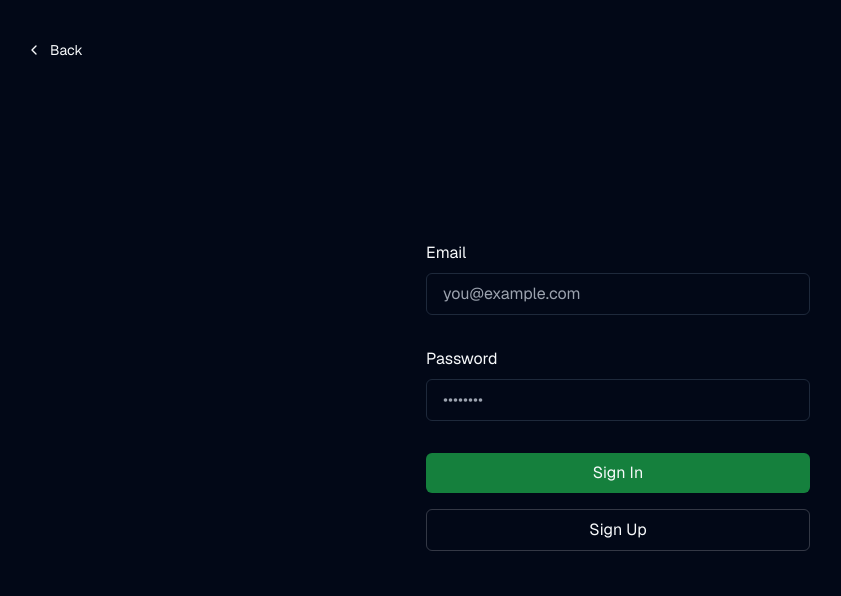
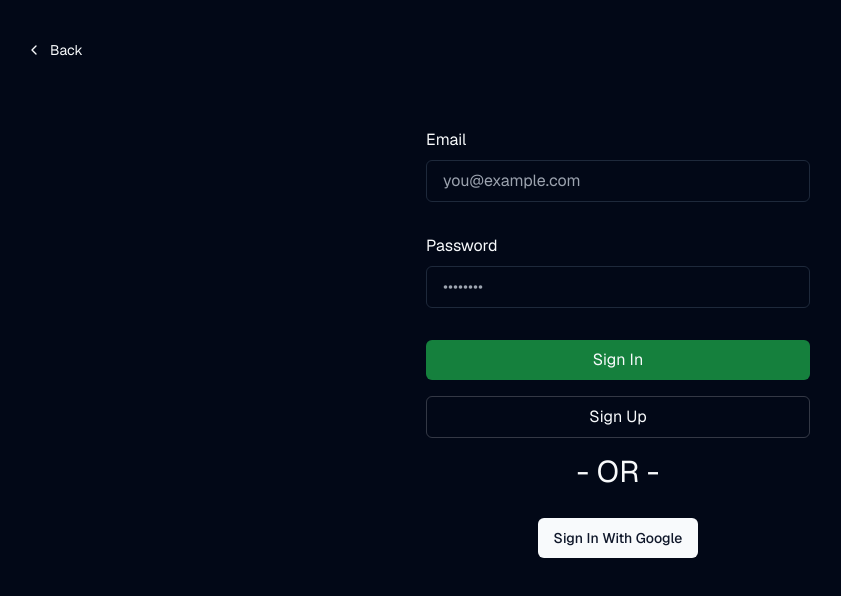
Before and after one commit to spiritanand/toursy, a Next.js app: page /login in a window 1280 px wide. Shown: the top 596 px of the page, without its empty margins (22-863 px from the left). Built offline with nearby package versions, Linux system fonts and the light colour scheme.

Commit message:
feat: google login

```diff
--- a/app/auth/callback/route.ts
+++ b/app/auth/callback/route.ts
@@ -1,19 +1,42 @@
-import { createClient } from "@/utils/supabase/server";
+import { cookies } from "next/headers";
 import { NextResponse } from "next/server";
+import { type CookieOptions, createServerClient } from "@supabase/ssr";
 
 export async function GET(request: Request) {
-  // The `/auth/callback` route is required for the server-side auth flow implemented
-  // by the SSR package. It exchanges an auth code for the user's session.
-  // https://supabase.com/docs/guides/auth/server-side/nextjs
-  const requestUrl = new URL(request.url);
-  const code = requestUrl.searchParams.get("code");
-  const origin = requestUrl.origin;
+  const { searchParams, origin } = new URL(request.url);
+  const code = searchParams.get("code");
+  // if "next" is in param, use it as the redirect URL
+  const next = searchParams.get("next") ?? "/profile";
 
   if (code) {
-    const supabase = createClient();
-    await supabase.auth.exchangeCodeForSession(code);
+    const cookieStore = cookies();
+    const supabase = createServerClient(
+      process.env.NEXT_PUBLIC_SUPABASE_URL!,
+      process.env.NEXT_PUBLIC_SUPABASE_ANON_KEY!,
+      {
+        cookies: {
+          get(name: string) {
+            return cookieStore.get(name)?.value;
+          },
+          set(name: string, value: string, options: CookieOptions) {
+            cookieStore.set({
+              name,
+              value,
+              ...options,
+            });
+          },
+          remove(name: string, options: CookieOptions) {
+            cookieStore.delete({ name, ...options });
+          },
+        },
+      },
+    );
+    const { error } = await supabase.auth.exchangeCodeForSession(code);
+    if (!error) {
+      return NextResponse.redirect(`${origin}${next}`);
+    }
   }
 
-  // URL to redirect to after sign up process completes
-  return NextResponse.redirect(`${origin}/protected`);
+  // return the user to an error page with instructions
+  return NextResponse.redirect(`${origin}/auth/auth-code-error`);
 }
--- /dev/null
+++ b/app/login/google-login.tsx
@@ -0,0 +1,39 @@
+import { Button } from "@/components/ui/button";
+import { redirect } from "next/navigation";
+import { createClient } from "@/utils/supabase/server";
+
+const defaultUrl = process.env.VERCEL_URL
+  ? `https://${process.env.VERCEL_URL}`
+  : "http://localhost:3000";
+
+function GoogleLogin() {
+  const googleSignIn = async () => {
+    "use server";
+    const supabase = createClient();
+
+    const { data, error } = await supabase.auth.signInWithOAuth({
+      provider: "google",
+      options: {
+        redirectTo: `${defaultUrl}/auth/callback`,
+        queryParams: {
+          access_type: "offline",
+          prompt: "consent",
+        },
+      },
+    });
+
+    if (data.url) {
+      redirect(data.url);
+    }
+  };
+
+  return (
+    <form className="w-max mx-auto mt-5">
+      <Button type="submit" formAction={googleSignIn}>
+        Sign In With Google
+      </Button>
+    </form>
+  );
+}
+
+export default GoogleLogin;
--- a/app/login/page.tsx
+++ b/app/login/page.tsx
@@ -3,6 +3,7 @@ import { headers } from "next/headers";
 import { createClient } from "@/utils/supabase/server";
 import { redirect } from "next/navigation";
 import { SubmitButton } from "./submit-button";
+import GoogleLogin from "./google-login";
 
 export default function Login({
   searchParams,
@@ -44,8 +45,6 @@ export default function Login({
       },
     });
 
-    console.log({ error: error?.message });
-
     if (error) {
       return redirect(
         `/login?message=${error?.message ?? "Could not authenticate user"}`,
@@ -56,7 +55,7 @@ export default function Login({
   };
 
   return (
-    <div className="flex-1 flex flex-col w-full px-8 sm:max-w-md justify-center gap-2">
+    <div className="flex flex-col w-full px-8 sm:max-w-md justify-center gap-2">
       <Link
         href="/"
         className="absolute left-8 top-8 py-2 px-4 rounded-md no-underline text-foreground bg-btn-background hover:bg-btn-background-hover flex items-center group text-sm"
@@ -77,8 +76,7 @@ export default function Login({
         </svg>{" "}
         Back
       </Link>
-
-      <form className="animate-in flex-1 flex flex-col w-full justify-center gap-2 text-foreground">
+      <form className="animate-in flex-1 mt-32 flex flex-col w-full justify-center gap-2 text-foreground">
         <label className="text-md" htmlFor="email">
           Email
         </label>
@@ -118,6 +116,10 @@ export default function Login({
           </p>
         )}
       </form>
+
+      <p className="text-3xl text-center">- OR -</p>
+
+      <GoogleLogin />
     </div>
   );
 }
--- a/app/profile/page.tsx
+++ b/app/profile/page.tsx
@@ -38,7 +38,9 @@ export default async function ProtectedPage() {
               <AvatarFallback>CN</AvatarFallback>
             </Avatar>
             <div className="grid gap-1 text-center">
-              <h2 className="text-2xl font-bold">Jared Palmer</h2>
+              <h2 className="text-2xl font-bold">
+                {user.user_metadata.toString()}
+              </h2>
               <p className="text-gray-500 dark:text-gray-400">{user.email}</p>
             </div>
             <Badge
```
Also changed, not shown: utils/supabase/middleware.ts (+2 -8 lines).
